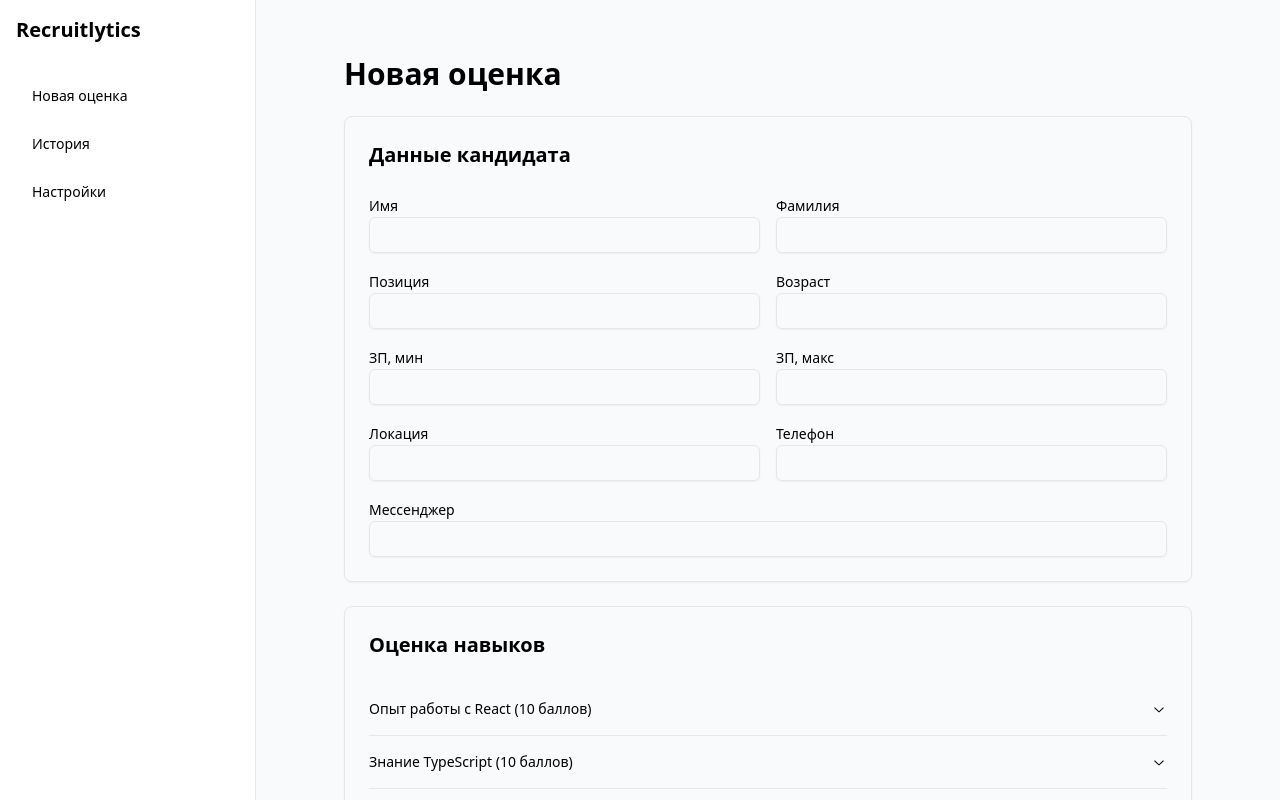
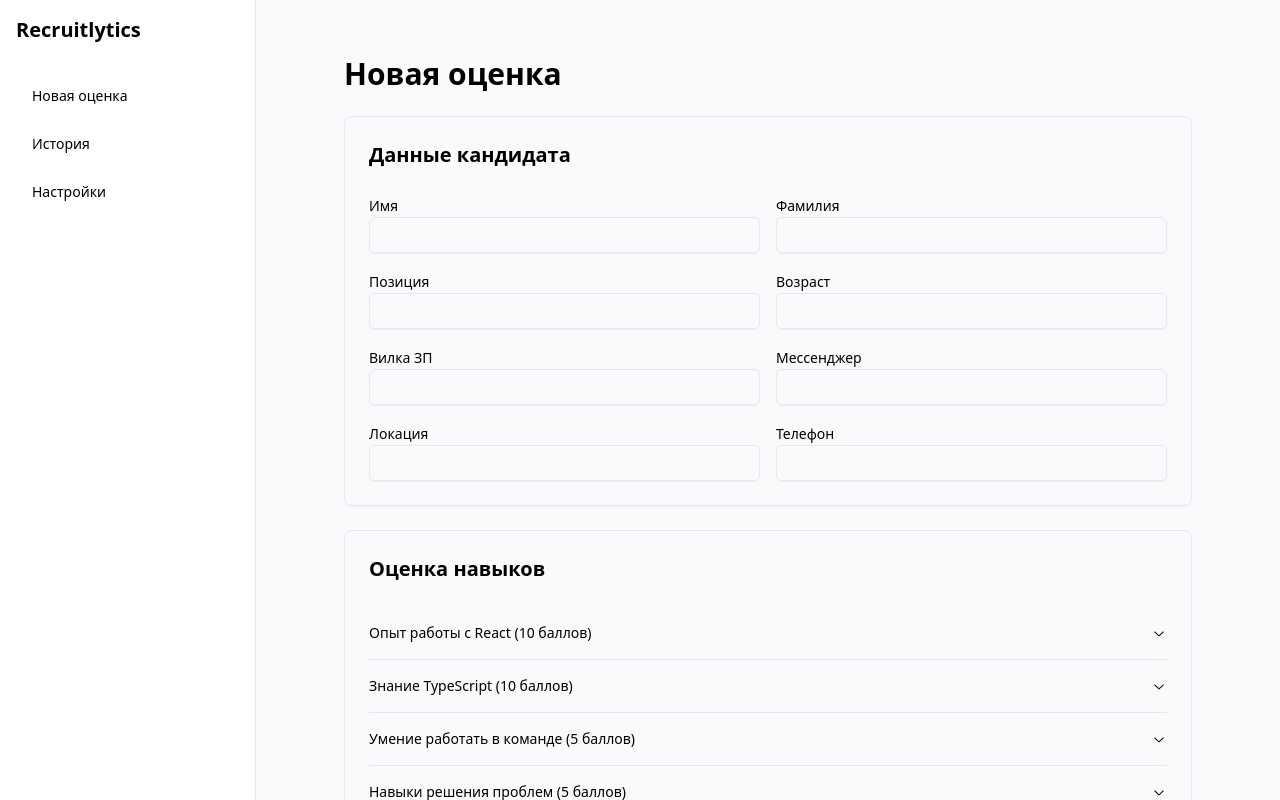
Before and after one commit to haaum666/Recruitlytics, a React (Vite) app: page / in a window 1280 px wide. Shown: the top 800 px of the page. Built offline with nearby package versions, Linux system fonts and the light colour scheme.

Commit message:
Update AssessmentPage.jsx

```diff
--- a/src/pages/AssessmentPage.jsx
+++ b/src/pages/AssessmentPage.jsx
@@ -15,14 +15,12 @@ function AssessmentPage() {
     firstName: '',
     lastName: '',
     age: '',
-    salaryMin: '',
-    salaryMax: '',
+    salaryRange: '',
     location: '',
     phone: '',
     messenger: '',
     role: '',
   });
-  const [openAccordion, setOpenAccordion] = useState(null);
 
   const scoreInputRefs = useRef({});
 
@@ -100,7 +98,6 @@ function AssessmentPage() {
   };
 
   const handleAccordionOpen = (value) => {
-    setOpenAccordion(value);
     if (value && scoreInputRefs.current[value]) {
       scoreInputRefs.current[value].focus();
     }
@@ -143,12 +140,12 @@ function AssessmentPage() {
               <Input id="age" type="number" value={candidateData.age} onChange={handleCandidateChange} />
             </div>
             <div>
-              <Label htmlFor="salaryMin">ЗП, мин</Label>
-              <Input id="salaryMin" type="number" value={candidateData.salaryMin} onChange={handleCandidateChange} />
+              <Label htmlFor="salaryRange">Вилка ЗП</Label>
+              <Input id="salaryRange" value={candidateData.salaryRange} onChange={handleCandidateChange} />
             </div>
             <div>
-              <Label htmlFor="salaryMax">ЗП, макс</Label>
-              <Input id="salaryMax" type="number" value={candidateData.salaryMax} onChange={handleCandidateChange} />
+              <Label htmlFor="messenger">Мессенджер</Label>
+              <Input id="messenger" value={candidateData.messenger} onChange={handleCandidateChange} />
             </div>
             <div>
               <Label htmlFor="location">Локация</Label>
@@ -157,10 +154,6 @@ function AssessmentPage() {
             <div>
               <Label htmlFor="phone">Телефон</Label>
               <Input id="phone" type="tel" value={candidateData.phone} onChange={handleCandidateChange} />
-            </div>
-            <div className="sm:col-span-2">
-              <Label htmlFor="messenger">Мессенджер</Label>
-              <Input id="messenger" value={candidateData.messenger} onChange={handleCandidateChange} />
             </div>
           </div>
         </CardContent>
@@ -172,11 +165,11 @@ function AssessmentPage() {
           <h2 className="text-xl font-semibold">Оценка навыков</h2>
         </CardHeader>
         <CardContent>
-          <Accordion type="single" collapsible className="w-full" onValueChange={handleAccordionOpen} value={openAccordion}>
+          <Accordion type="single" collapsible className="w-full" onValueChange={handleAccordionOpen}>
             {questions.map((question) => {
               const currentScore = assessmentData[question.id]?.score;
               const currentComment = assessmentData[question.id]?.comment;
-              const isItemOpen = openAccordion === question.id;
+              const isItemOpen = question.id === 'open'; // A placeholder value
 
               return (
                 <AccordionItem key={question.id} value={question.id}>
```
